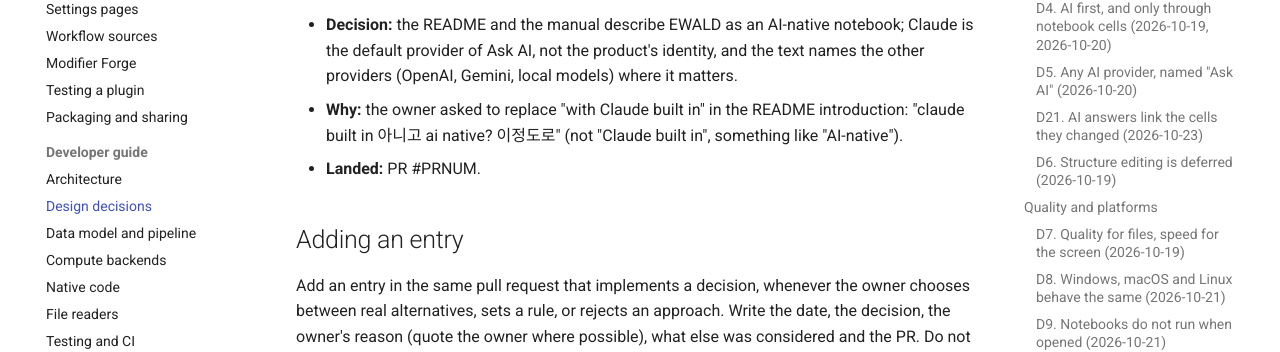
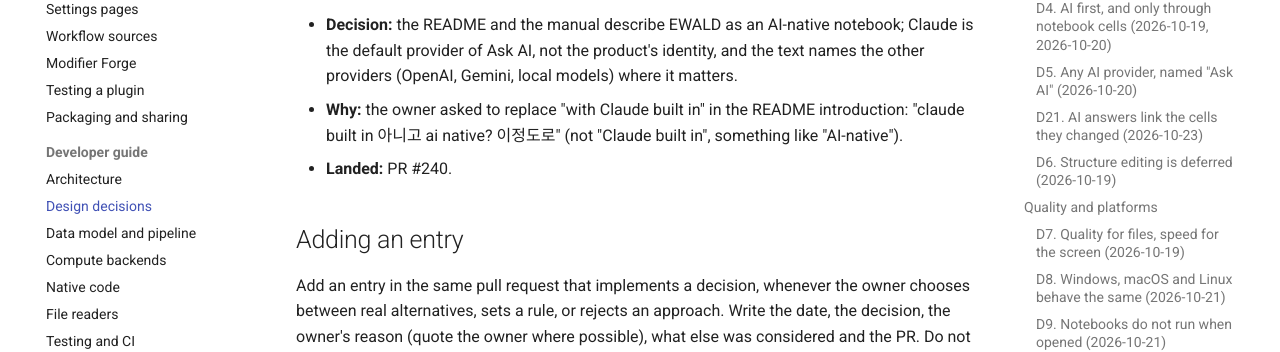
Before and after one commit to frssp/ewald, an MkDocs documentation site: the page built from docs/developer/decisions.md, in a window 1280 px wide and 900 px high, scrolled down 8458 px. Shown: the part 262-614 px from the top of the window. Built offline with MkDocs 1.6.1 and Material for MkDocs 9.7.7, drawn with Linux system fonts in a browser that asks for light colours; comment, search, counter and statistics services are not loaded.

Commit message:
decisions: D29 landed in PR #240
Co-Authored-By: Claude Opus 5.5 (1M context) <noreply@anthropic.com>

```diff
--- a/docs/developer/decisions.md
+++ b/docs/developer/decisions.md
@@ -312,7 +312,7 @@ the end.
   (OpenAI, Gemini, local models) where it matters.
 - **Why:** the owner asked to replace "with Claude built in" in the README introduction: "claude
   built in 아니고 ai native? 이정도로" (not "Claude built in", something like "AI-native").
-- **Landed:** PR #PRNUM.
+- **Landed:** PR #240.
 
 ## Adding an entry
 
```
